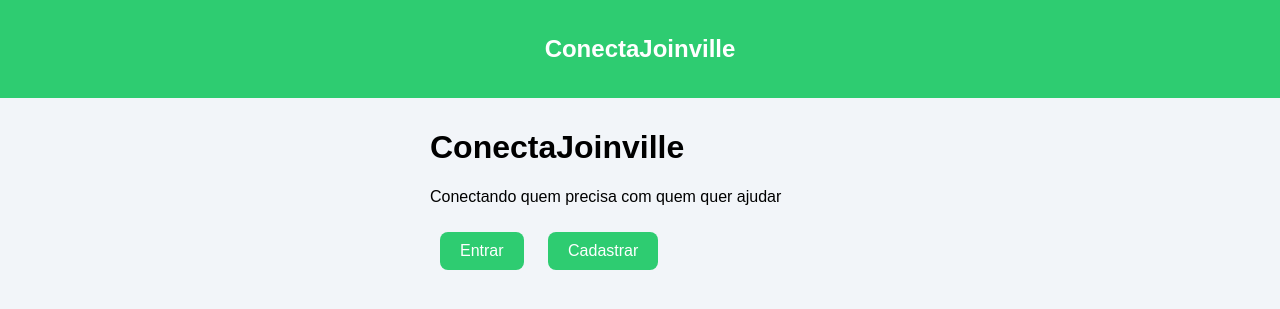
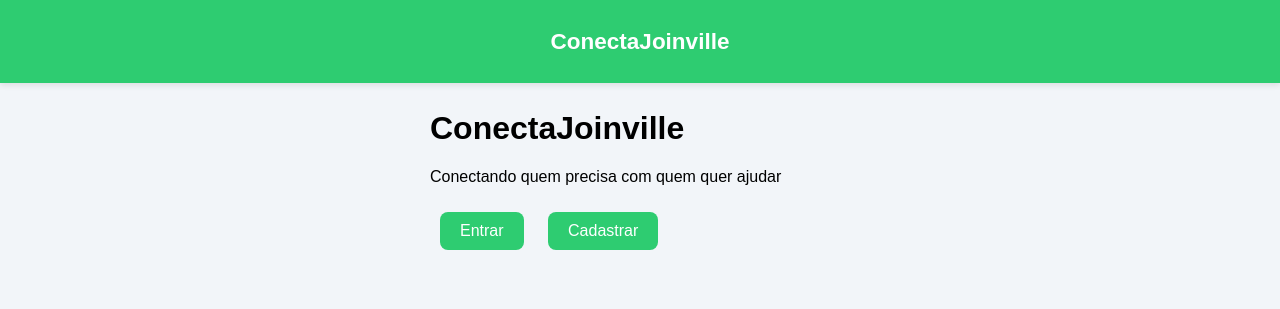
Before and after one commit to PauloBruner/conecta-joinville, a Flask app: page / in a window 1280 px wide. Shown: the top 309 px of the page. Run offline with Flask 3, Linux system fonts and the light colour scheme.

Commit message:
atualização visual app

```diff
--- a/static/style.css
+++ b/static/style.css
@@ -8,19 +8,21 @@ body {
 .topbar {
     background: #2ecc71;
     color: white;
-    padding: 15px;
+    padding: 10px;
     text-align: center;
-    font-weight: bold;
+    font-weight: 600;
+    font-size: 15px;
     position: sticky;
     top: 0;
     z-index: 1000;
+    box-shadow: 0 2px 6px rgba(0,0,0,0.1);
 }
 
 /* CONTAINER */
 .container {
     max-width: 420px;
     margin: auto;
-    padding: 10px;
+    padding: 5px 10px;
 }
 
 /* GRID DE OPÇÕES */
```
